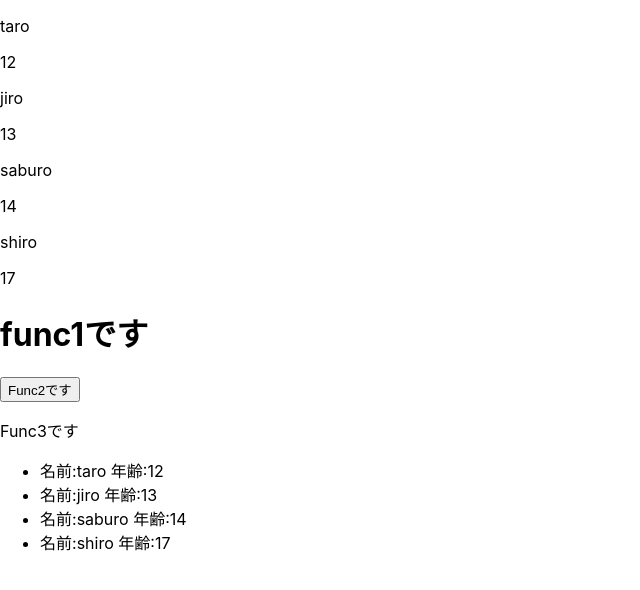
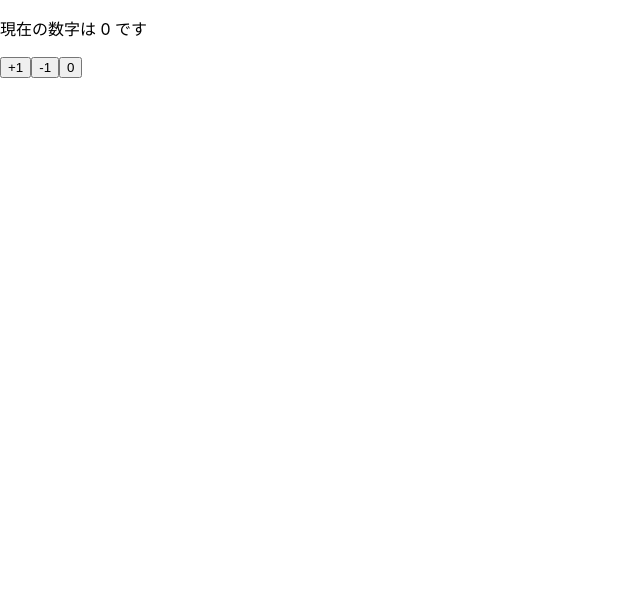
Before and after one commit to IHprogram/react-sample, a React (Create React App) app: page / in a window 1280 px wide. Shown: the top 590 px of the page, without its empty margins (0-640 px from the left). Built offline with nearby package versions, Linux system fonts and the light colour scheme.

Commit message:
クラスコンポーネントを用いたstateの変更

```diff
--- a/src/App.js
+++ b/src/App.js
@@ -1,74 +1,23 @@
-import logo from './logo.svg';
-import './App.css';
-import PropTypes from 'prop-types'
-
-import React, { Component } from "react"; //ReactがComponentとしても認識される。 「reactオブジェクト」全体を持ってきているし、Componentオブジェクト単体も持ってきている。
-
-const Members = [
-  { name: "taro", age: 12 },
-  { name: "jiro", age: 13 },
-  { name: "saburo", age: 14 },
-  { name: "shiro", age: 17 },
-];
-
-const Func3 = () => {
-  return <p>Func3です</p>
-}
-
-class Func2 extends Component {
+import React, { Component } from "react";
+class App extends React.Component {
+  constructor(props) {
+    super(props)
+    this.state = {
+      // クラスでは、コンストラクタ内で、this.stateの初期値をセット
+      count: 0
+    }
+  }
   render() {
-    return (
-      <React.Fragment>
-        <button onClick={() => { console.dir(React.Component) }}>Func2です</button>
-        <Func3 />
-      </React.Fragment>
-    )
+    return (<React.Fragment>
+      <p>現在の数字は {this.state.count} です</p>
+      {/*ボタンをクリックした時に、this.setState()を呼ぶことでcountステート を更新 */}
+      <button onClick={() => this.setState({ count: this.state.count + 1 })}> +1
+</button>
+      <button onClick={() => this.setState({ count: this.state.count - 1 })}>
+        -1
+</button>
+      <button onClick={() => this.setState({ count: 0 })}>0</button>
+    </React.Fragment>)
   }
 }
-
-const Func1 = () => {
-  return <div><h1>func1です</h1><Func2 /></div>
-}
-
-// 画面に表示するためのmapメソッド
-const Func4 = () => {
-  return Members.map((member, index) => {
-    // keyはindexを指定
-    return <Func5 name={member.name} age={member.age} key={index} />
-  })
-}
-
-//メンバー一つ一つの表示が子コンポーネントになる。
-const Func5 = (props) => {
-  return <li>名前:{props.name} 年齢:{props.age}</li>
-}
-
-// Func5.defaultProps = {
-//   age: 100
-// }
-
-// 「コンポーネント名.propTypes」は、最初のpを小文字にする。
-Func5.propTypes = {
-  name: PropTypes.string,
-  age: PropTypes.number.isRequired
-}
-
-const App = () => {
-  return (
-    <React.Fragment>
-      {
-        Members.map((men, index) => {
-          return <div key={index} className="red"><p>{men.name}</p><p>{men.age}</p></div>
-        })
-      }
-      <Func1 />
-
-      <ul>
-        <Func4 />
-      </ul>
-    </React.Fragment>
-  )
-}
-
-
 export default App;
```
